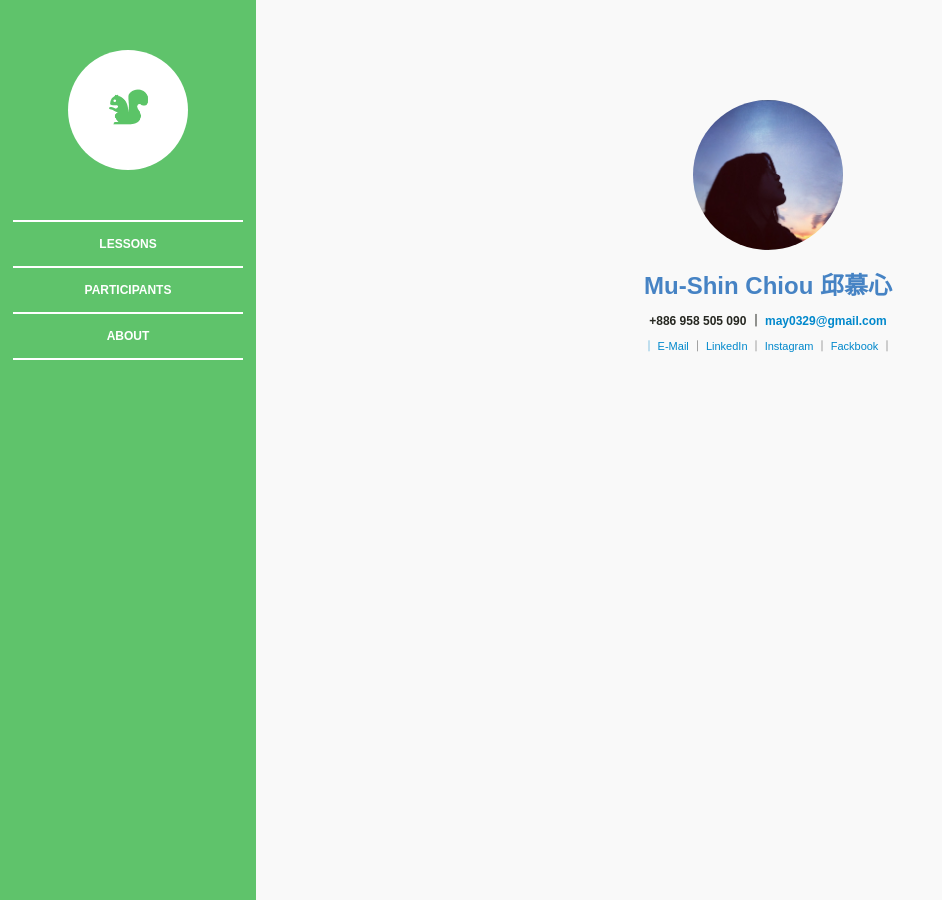
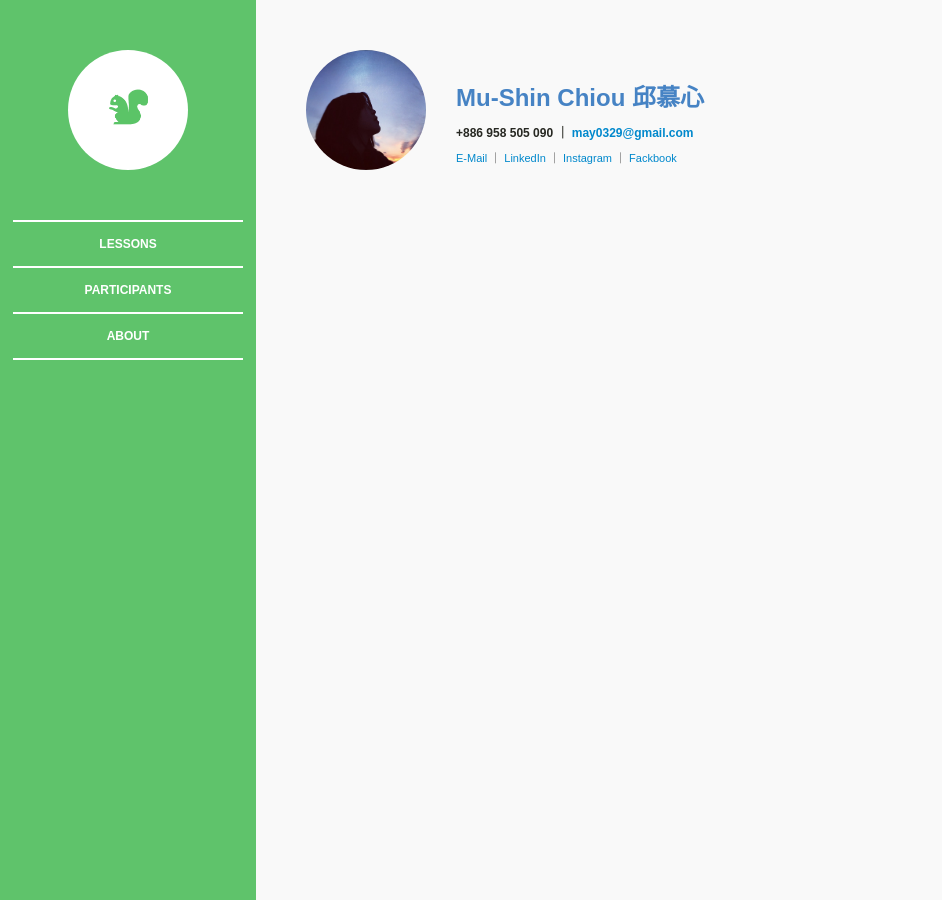
Before and after one commit to lab-squirrel/lab-squirrel.github.io, a Jekyll site: the page built from JupiterC.html, in a window 1280 px wide. Shown: the whole page, without its empty margins (0-942 px from the left). Built offline with Jekyll 4.4.1, drawn with Linux system fonts in a browser that asks for light colours.

Commit message:
Change Jupiter

```diff
--- a/JupiterC.html
+++ b/JupiterC.html
@@ -6,13 +6,13 @@ title: Mu-Shin Chiou
   <div class="jupiter">
     <div class="contents">
     <img src="/photo.png">
-      <h1>Mu-Shin Chiou 邱慕心</h1>
+      <h1><br>Mu-Shin Chiou 邱慕心</h1>
       <h2>+886 958 505 090 ｜ <a href="mailto:may0329@gmail.com">may0329@gmail.com</h2>
     </div>
-    <div class="corpinfo"> ｜
+    <div class="corpinfo">
       <a href="mailto:may0329@gmail.com" target="_blank">E-Mail</a> ｜
       <a href="http://www.linkedin.com/in/jupiterc" target="_blank">LinkedIn</a> ｜
       <a href="http://instagram.com/jupiter5" target="_blank">Instagram</a> ｜
-      <a href="https://www.facebook.com/may.chiou.9" target="_blank">Fackbook</a> ｜
+      <a href="https://www.facebook.com/may.chiou.9" target="_blank">Fackbook</a>
     </div>
   </div>
--- a/style.css
+++ b/style.css
@@ -72,18 +72,17 @@ nav a:last-child {
   font-weight: 400;
 }
 
-.jupiter .contents{
-  text-align: center;
-}
 .jupiter .contents img{
   border-radius: 200px;
-  height: 150px;
-  width: 150px;
-  margin-top: 50px;
+  height: 120px;
+  width: 120px;
+  margin-bottom: 50px;
+  margin-right: 30px;
+  float: left;
 }
 .jupiter .contents h1 {
   color: #4683C4; font-size: 24px;
- margin-bottom: 0px;
+  margin: 0px auto;
 }
 
 .jupiter .contents h2 {
@@ -95,5 +94,4 @@ nav a:last-child {
   color:#3f3f3f;font-size: 11px;
   line-height: 16px;
   font-family: "Avant Garde", Avantgarde, "Century Gothic", CenturyGothic, "AppleGothic", sans-serif;
-  text-align: center;
 }
```
